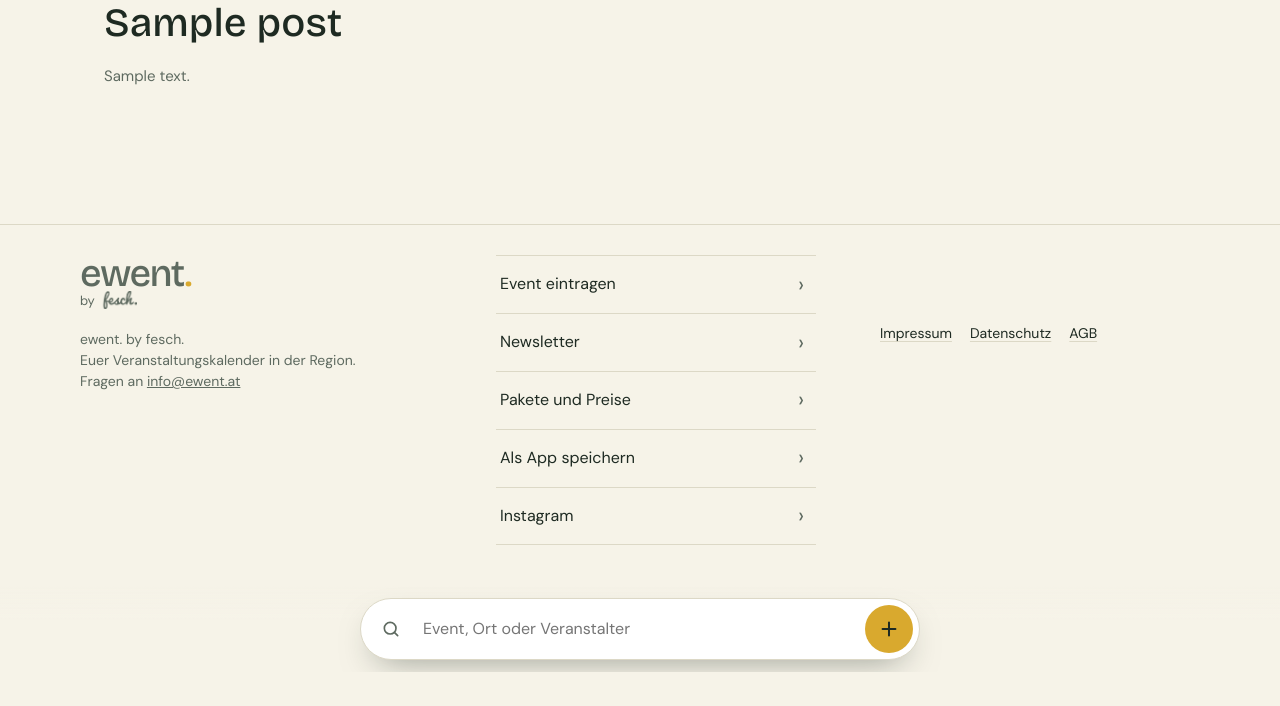
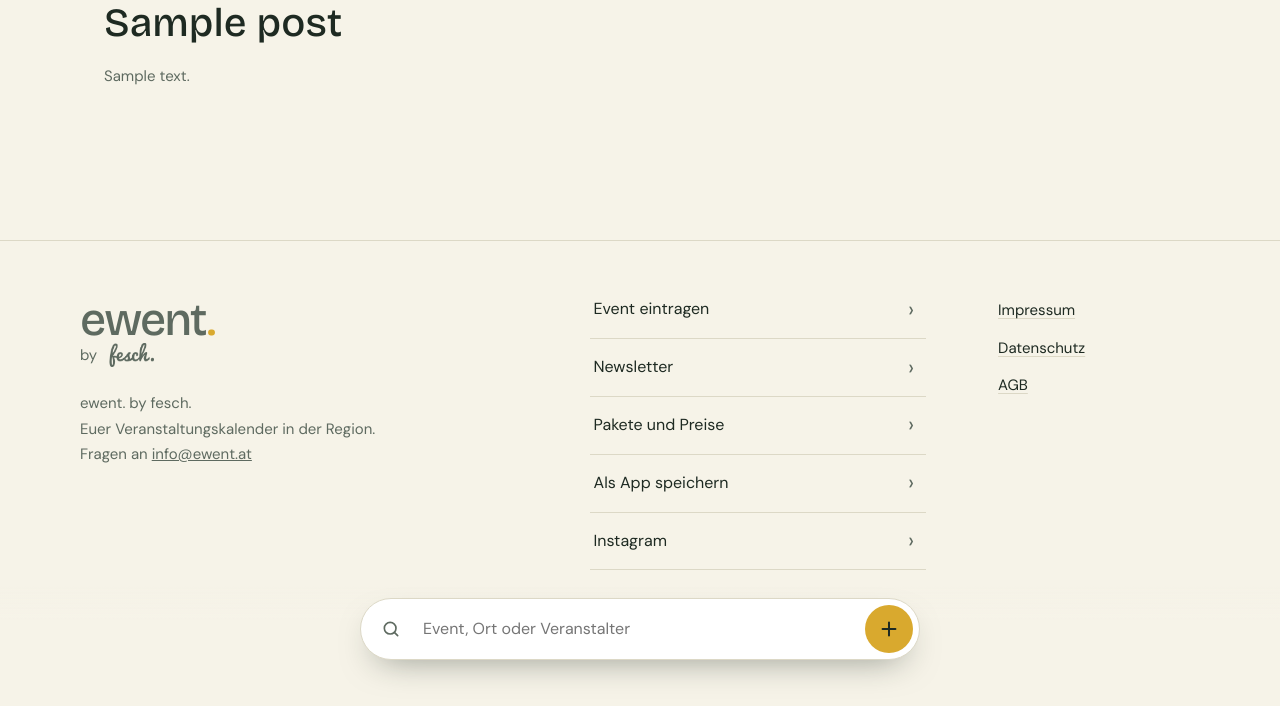
Before and after one commit to feschstudio/ewent, a WordPress theme: template themes/ewent-theme/index.php in a window 1280 px wide. Shown: the part 128-834 px from the top of the page. Before the commit the page ends 800 px from the top, so only its background shows below. Run offline with PHP 8.4 and a stand-in for WordPress, Linux system fonts and the light colour scheme; the site name, menu and one post (Sample post) are stand-ins, and other content is empty.

Commit message:
Footer Desktop-Layout, Version 0.6.4
Co-Authored-By: Claude Sonnet 5.5 <noreply@anthropic.com>
Claude-Session: https://claude.ai/code/session_016uZJsu4QLBCDBjTrXTyEui

```diff
--- a/ewent-core.php
+++ b/ewent-core.php
@@ -2,7 +2,7 @@
 /**
  * Plugin Name: ewent core
  * Description: Veranstaltungskalender Region Krems (ewent. by fesch.): Events, Freigabe, Übernahme-Anfragen, Einreichen, Grundbefüllung.
- * Version: 0.6.3
+ * Version: 0.6.4
  * Author: fesch.
  * Text Domain: ewent-core
  * Requires PHP: 7.4
@@ -12,7 +12,7 @@ if ( ! defined( 'ABSPATH' ) ) {
 	exit;
 }
 
-define( 'EWENT_VERSION', '0.6.3' );
+define( 'EWENT_VERSION', '0.6.4' );
 define( 'EWENT_DIR', plugin_dir_path( __FILE__ ) );
 define( 'EWENT_URL', plugin_dir_url( __FILE__ ) );
 
--- a/themes/ewent-theme/assets/ewent.css
+++ b/themes/ewent-theme/assets/ewent.css
@@ -463,3 +463,17 @@ select.in,textarea.in{width:100%;font:inherit}
 .konto details summary::-webkit-details-marker{display:none}
 .konto .two{display:grid;grid-template-columns:1fr 1fr;gap:12px}
 @media(max-width:520px){.konto .two{grid-template-columns:1fr}}
+
+/* Footer Desktop */
+@media(min-width:900px){
+  footer{padding:56px 0 40px;margin-top:96px}
+  .foot{grid-template-columns:minmax(0,1.3fr) minmax(0,1fr) minmax(0,.6fr);column-gap:72px;row-gap:0;grid-template-areas:"brand menu legal" "tagl menu legal" "demo menu legal";align-items:start}
+  .foot .wm{font-size:46px}
+  .by{margin-top:0;gap:8px;font-size:15px}
+  .by .logo-img{height:24px}
+  .foot .tagl{margin:24px 0 0;font-size:15px;line-height:1.7}
+  .foot .fmenu{max-width:440px;border-top:0}
+  .foot .fmenu>a:first-child,.foot .fmenu>button:first-child{border-top:0;padding-top:0}
+  .foot .hs{border-top:1px solid var(--line)}
+  .foot .legal{flex-direction:column;gap:14px;align-items:flex-start;justify-self:start;font-size:15px;padding-top:2px}
+}
--- a/themes/ewent-theme/functions.php
+++ b/themes/ewent-theme/functions.php
@@ -3,7 +3,7 @@ if ( ! defined( 'ABSPATH' ) ) {
 	exit;
 }
 
-define( 'EWENT_THEME_VERSION', '0.6.3' );
+define( 'EWENT_THEME_VERSION', '0.6.4' );
 
 add_action( 'after_setup_theme', function () {
 	add_theme_support( 'title-tag' );
--- a/themes/ewent-theme/style.css
+++ b/themes/ewent-theme/style.css
@@ -4,7 +4,7 @@ Theme URI: https://ewent.at
 Author: fesch.
 Author URI: https://fesch.co.at
 Description: Das Design von ewent., dem Veranstaltungskalender der Region Krems. Arbeitet mit dem Plugin "ewent-core" zusammen.
-Version: 0.6.3
+Version: 0.6.4
 Requires at least: 6.0
 Requires PHP: 7.4
 Text Domain: ewent
```
